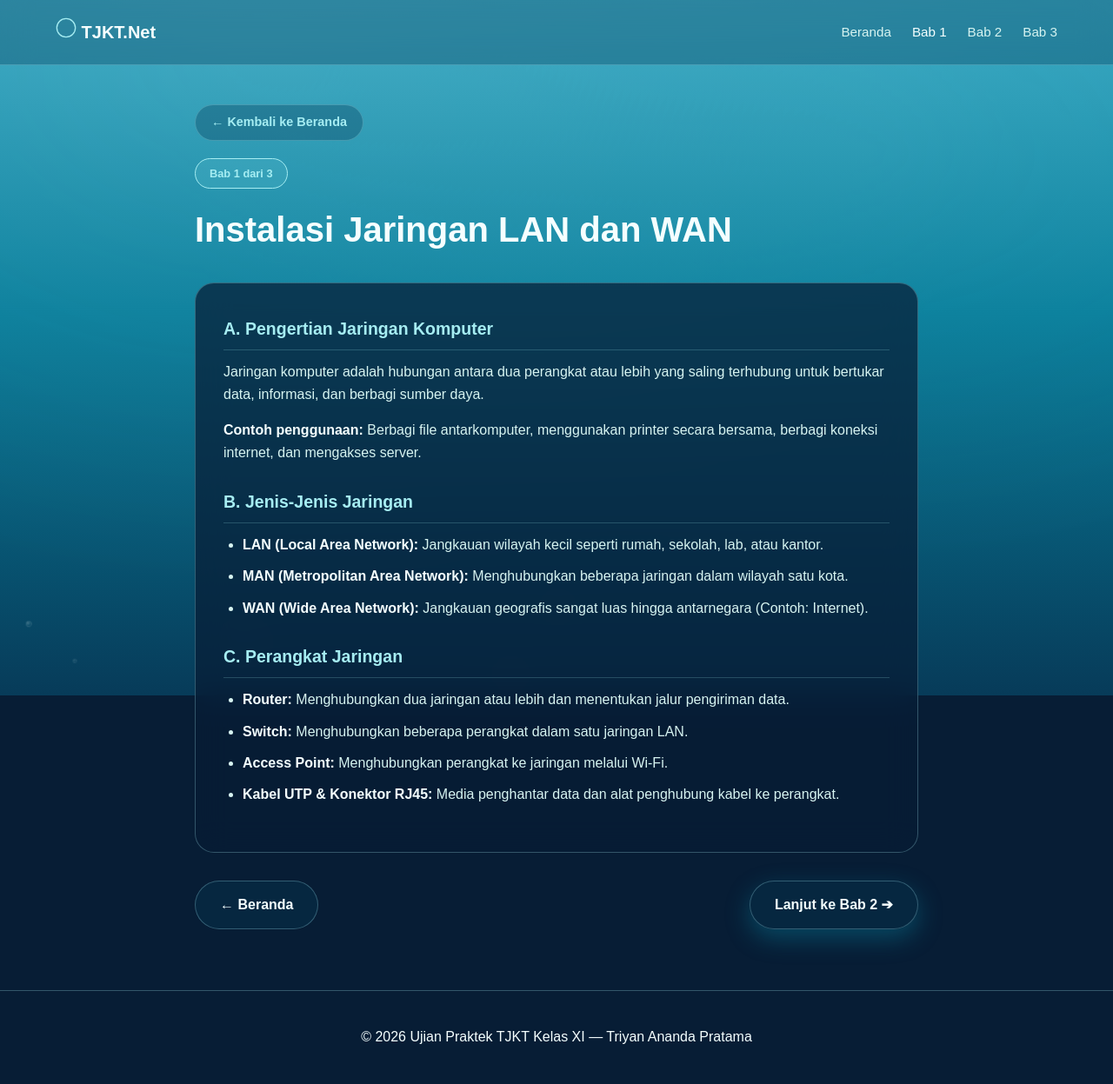
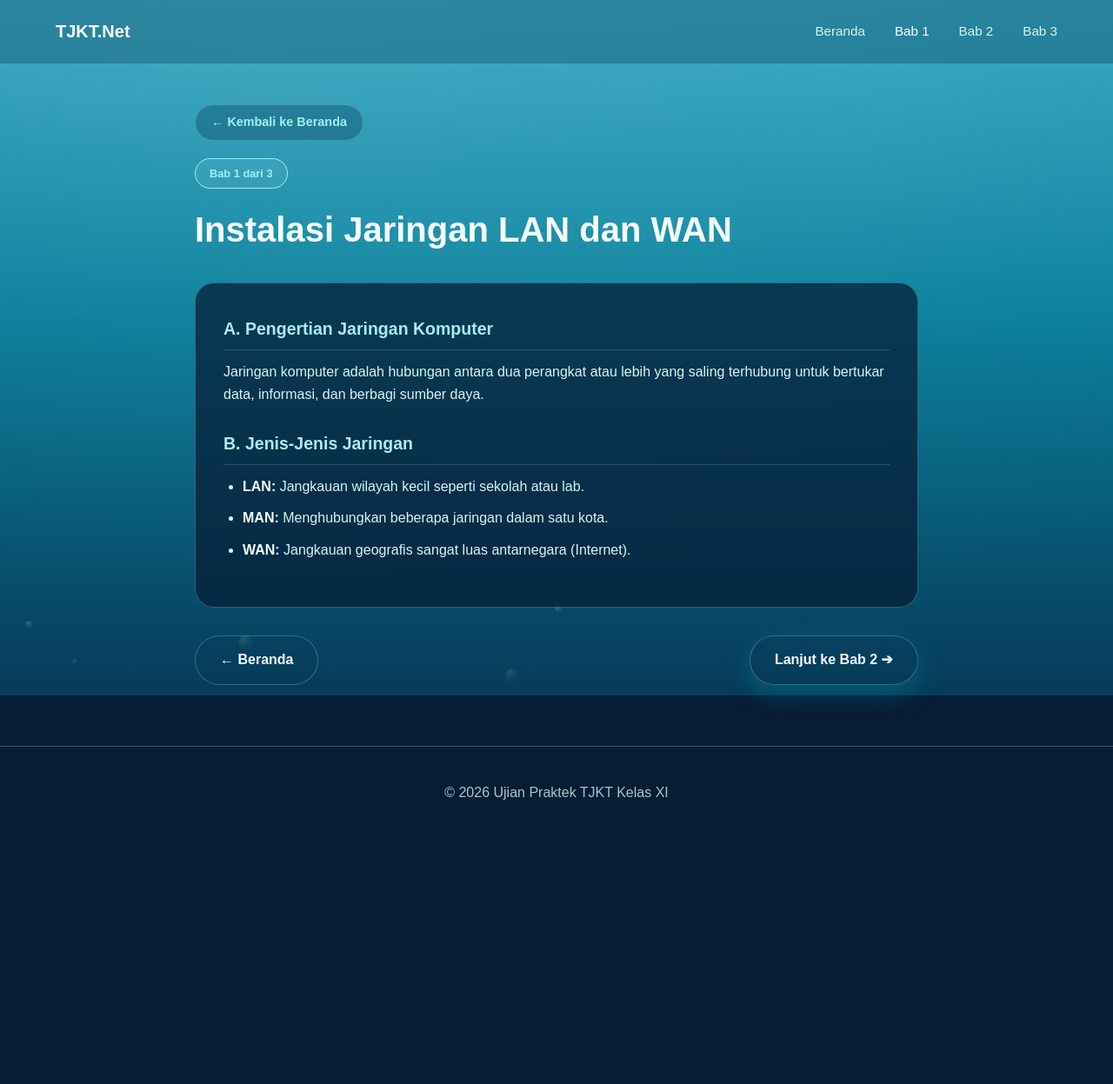
Before and after one commit to arsen52-su/web_uprak_tkj_333, a plain HTML site: page materi1.html in a window 1280 px wide. Shown: the whole page at 87% size. After the commit the page ends 965 px from the top, so only its background shows below. Drawn offline with Linux system fonts and the light colour scheme.

Commit message:
Refactor HTML structure and content updates
Refactor loading screen and navbar structure, update content formatting, and clean up footer.

```diff
--- a/materi1.html
+++ b/materi1.html
@@ -7,33 +7,24 @@
   <link rel="stylesheet" href="style.css">
 </head>
 <body>
-
-  <!-- LOADING SCREEN -->
   <div id="loading-screen" aria-hidden="true">
     <div class="loader-content">
-      <div class="water-ring">
-        <div class="water-wave"></div>
-      </div>
+      <div class="water-ring"><div class="water-wave"></div></div>
       <h2 class="loader-title">OCEAN DREAM</h2>
       <p class="loader-subtitle">Loading stage...</p>
     </div>
   </div>
 
-  <!-- BACKGROUND LAUT -->
   <div class="ocean-environment" aria-hidden="true">
     <div class="ocean-depth-bg"></div>
     <div class="ocean-caustics"></div>
     <div id="bubbles-layer" class="bubbles-layer"></div>
   </div>
 
-  <!-- NAVBAR -->
-  <header class="navbar scrolled">
+  <header class="navbar">
     <div class="nav-container">
-      <a href="index.html" class="brand-logo">
-        <svg class="logo-icon" viewBox="0 0 36 36" fill="none" style="width:24px;height:24px;color:var(--soft-cyan);"><circle cx="18" cy="18" r="16" stroke="currentColor" stroke-width="2"/></svg>
-        <span>TJKT.Net</span>
-      </a>
-      <ul class="nav-list" style="list-style: none; display: flex; gap: 24px;">
+      <a href="index.html" class="brand-logo"><span>TJKT.Net</span></a>
+      <ul class="nav-list">
         <li><a href="index.html" class="nav-link">Beranda</a></li>
         <li><a href="materi1.html" class="nav-link active">Bab 1</a></li>
         <li><a href="materi2.html" class="nav-link">Bab 2</a></li>
@@ -42,49 +33,27 @@
     </div>
   </header>
 
-  <!-- KONTEN MATERI -->
   <main class="container-materi">
-    <div class="breadcrumb">
-      <a href="index.html">← Kembali ke Beranda</a>
-    </div>
-
+    <div class="breadcrumb"><a href="index.html">← Kembali ke Beranda</a></div>
     <span class="badge">Bab 1 dari 3</span>
     <h1>Instalasi Jaringan LAN dan WAN</h1>
-
     <div class="content-box">
       <h3>A. Pengertian Jaringan Komputer</h3>
       <p>Jaringan komputer adalah hubungan antara dua perangkat atau lebih yang saling terhubung untuk bertukar data, informasi, dan berbagi sumber daya.</p>
-      <p><strong>Contoh penggunaan:</strong> Berbagi file antarkomputer, menggunakan printer secara bersama, berbagi koneksi internet, dan mengakses server.</p>
-
       <h3>B. Jenis-Jenis Jaringan</h3>
       <ul>
-        <li><strong>LAN (Local Area Network):</strong> Jangkauan wilayah kecil seperti rumah, sekolah, lab, atau kantor.</li>
-        <li><strong>MAN (Metropolitan Area Network):</strong> Menghubungkan beberapa jaringan dalam wilayah satu kota.</li>
-        <li><strong>WAN (Wide Area Network):</strong> Jangkauan geografis sangat luas hingga antarnegara (Contoh: Internet).</li>
-      </ul>
-
-      <h3>C. Perangkat Jaringan</h3>
-      <ul>
-        <li><strong>Router:</strong> Menghubungkan dua jaringan atau lebih dan menentukan jalur pengiriman data.</li>
-        <li><strong>Switch:</strong> Menghubungkan beberapa perangkat dalam satu jaringan LAN.</li>
-        <li><strong>Access Point:</strong> Menghubungkan perangkat ke jaringan melalui Wi-Fi.</li>
-        <li><strong>Kabel UTP & Konektor RJ45:</strong> Media penghantar data dan alat penghubung kabel ke perangkat.</li>
+        <li><strong>LAN:</strong> Jangkauan wilayah kecil seperti sekolah atau lab.</li>
+        <li><strong>MAN:</strong> Menghubungkan beberapa jaringan dalam satu kota.</li>
+        <li><strong>WAN:</strong> Jangkauan geografis sangat luas antarnegara (Internet).</li>
       </ul>
     </div>
-
     <div class="pagination">
       <a href="index.html" class="btn-secondary">← Beranda</a>
       <a href="materi2.html" class="btn-primary">Lanjut ke Bab 2 ➔</a>
     </div>
   </main>
 
-  <!-- FOOTER -->
-  <footer class="footer">
-    <div class="footer-bottom">
-      <p>&copy; 2026 Ujian Praktek TJKT Kelas XI — Triyan Ananda Pratama</p>
-    </div>
-  </footer>
-
+  <footer class="footer"><p style="color: var(--text-muted);">&copy; 2026 Ujian Praktek TJKT Kelas XI</p></footer>
   <script src="script.js"></script>
 </body>
 </html>
```
